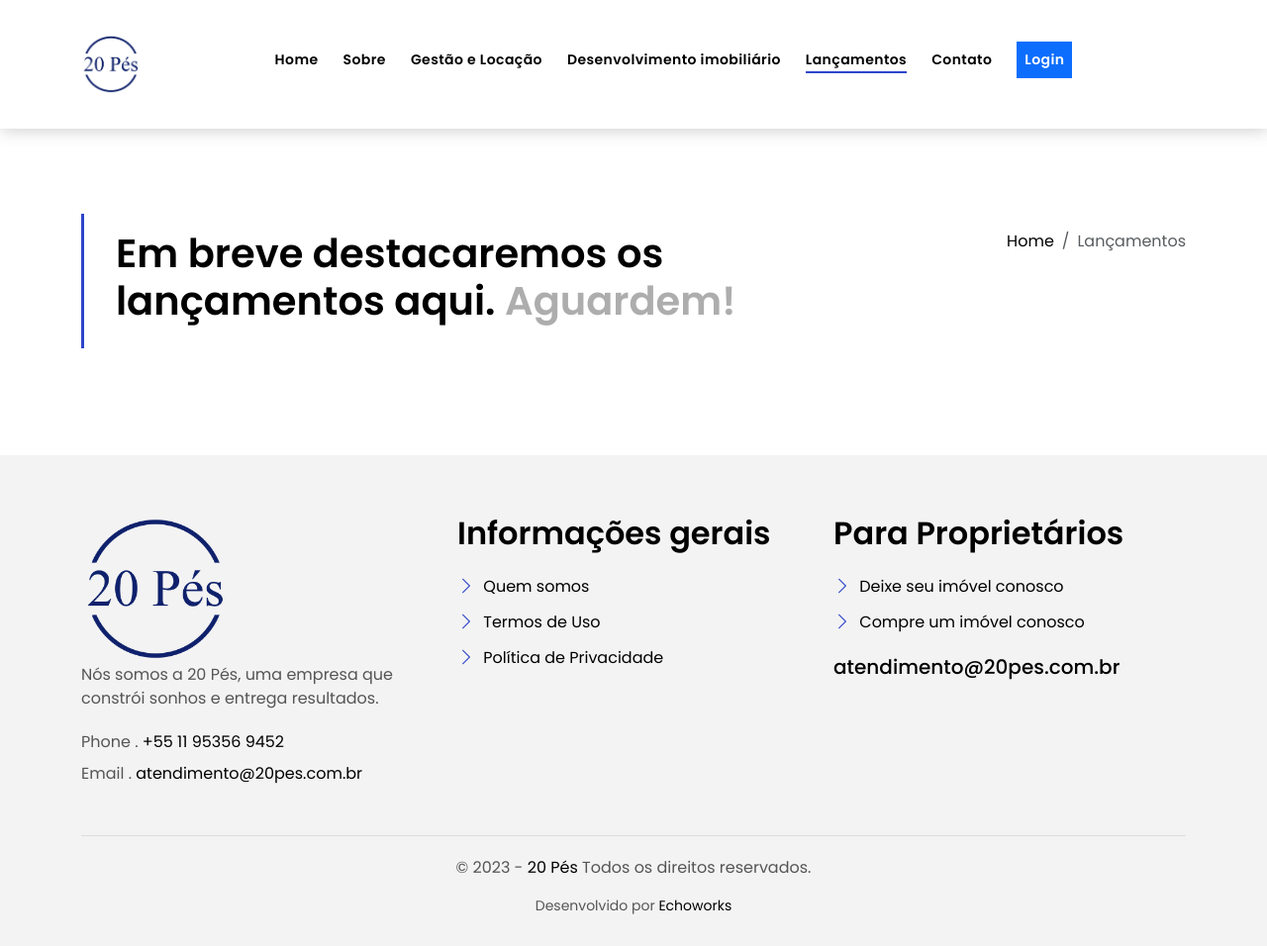
After one commit to everlon/20pes, a Django app: page /lancamentos/ in a window 1280 px wide. The commit adds this page. Shown: the whole page at 99% size. Run offline with Django 4.2, Linux system fonts and the light colour scheme; some libraries are stand-ins or nearby versions.

Commit message:
Lançamentos

```diff
--- /dev/null
+++ b/imoveis/templates/lancamentos.html
@@ -0,0 +1,36 @@
+{% extends 'base.html' %}
+
+{% load static %}
+
+{% block content %}
+
+<main id="main">
+
+    <!-- ======= Intro Single ======= -->
+    <section class="intro-single">
+      <div class="container">
+        <div class="row">
+          <div class="col-md-12 col-lg-8">
+            <div class="title-single-box">
+              <h1 class="title-single">Em breve destacaremos os lançamentos aqui. <span class="color-d">Aguardem!</span></h1>
+            </div>
+          </div>
+          <div class="col-md-12 col-lg-4">
+            <nav aria-label="breadcrumb" class="breadcrumb-box d-flex justify-content-lg-end">
+              <ol class="breadcrumb">
+                <li class="breadcrumb-item">
+                  <a href="#">Home</a>
+                </li>
+                <li class="breadcrumb-item active" aria-current="page">
+                  Lançamentos
+                </li>
+              </ol>
+            </nav>
+          </div>
+        </div>
+      </div>
+    </section><!-- End Intro Single-->
+
+
+    </main>
+{% endblock %}
--- a/imoveis/templates/nav.html
+++ b/imoveis/templates/nav.html
@@ -22,7 +22,7 @@
           </li>
 
           <li class="nav-item">
-            <a class="nav-link {% menu_active request 'sobre' %}" href="{% url 'home' %}#main">Sobre</a>
+            <a class="nav-link {% menu_active request 'sobre' %}" href="{% url 'about' %}">Sobre</a>
           </li>
 
           <li class="nav-item">
@@ -31,6 +31,10 @@
 
           <li class="nav-item">
             <a class="nav-link {% menu_active request 'comunicacao' %}" href="{% url 'propertydevelopment' %}">Desenvolvimento imobiliário</a>
+          </li>
+
+          <li class="nav-item">
+            <a class="nav-link {% menu_active request 'lancamentos' %}" href="{% url 'lancamentos' %}">Lançamentos</a>
           </li>
 
           {% comment %}
--- a/imoveis/urls.py
+++ b/imoveis/urls.py
@@ -1,5 +1,6 @@
 from django.urls import path
 from django.contrib.auth import views
+
 
 from .views import (
     AtivarContaView,
@@ -17,7 +18,8 @@ from .views import (
     aboutView,
     legalInformationView,
     contactView,
-    MyProfileView
+    MyProfileView,
+    lancamentos
 )
 
 urlpatterns = [
@@ -29,6 +31,7 @@ urlpatterns = [
     path('imoveis-cadastro/', propertyNewFormView.as_view(), name='property-new'),
     path('imoveis/', propertyListView.as_view(), name='property-grid'),
     path('imoveis/<slug:slug>', propertyCatListView.as_view(), name='property-categ'),
+    path('lancamentos/', lancamentos, name='lancamentos'),
     path('p/<slug:slug>/', propertyDetailView.as_view(), name='property-single'),
     path('ativar-conta/<int:user_id>/', AtivarContaView.as_view(), name='ativar_conta'),
     path('login/', CustomLoginView.as_view(), name='login'),
--- a/imoveis/views.py
+++ b/imoveis/views.py
@@ -354,3 +354,7 @@ class propertyEditView(LoginRequiredMixin, UpdateView):
     def get(self, request, *args, **kwargs):
         # print("Valor de pk:", kwargs.get('pk'))
         return self.post(request, *args, **kwargs)
+
+
+def lancamentos(request):
+    return render(request, 'lancamentos.html')
```
